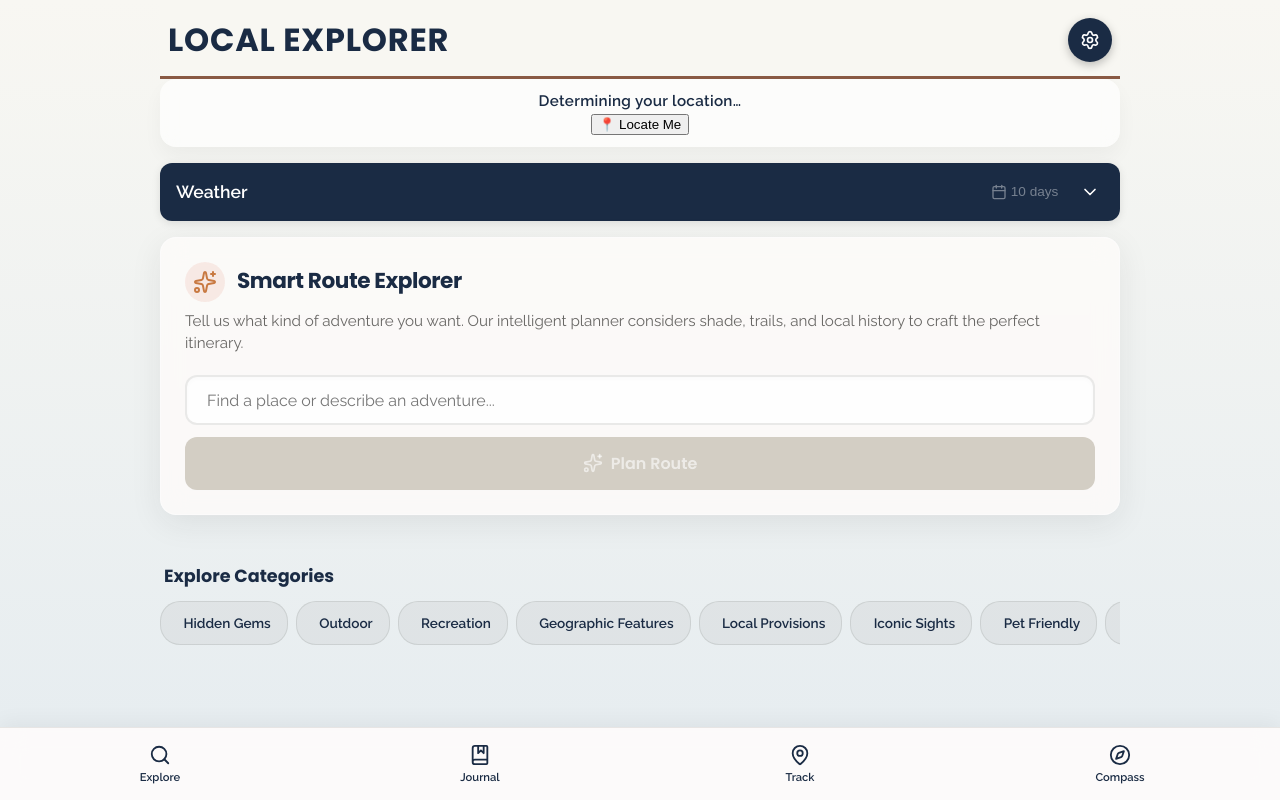
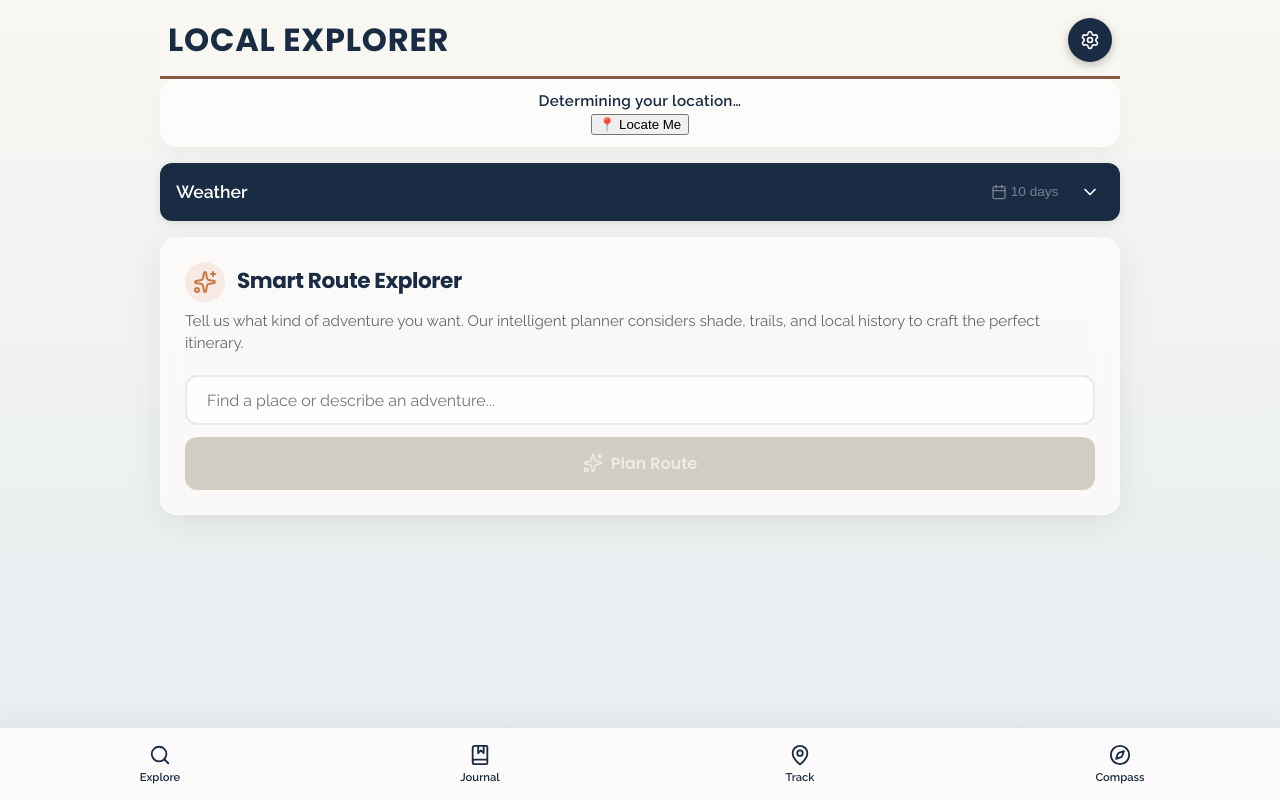
Before and after one commit to guySteve/LocalExplorer, a SvelteKit app: page / in a window 1280 px wide. Built offline with nearby package versions, Linux system fonts and the light colour scheme; no server answers; a web font is replaced by a local one.

Commit message:
style: remove explore categories to streamline UI

```diff
--- a/src/routes/+page.svelte
+++ b/src/routes/+page.svelte
@@ -15,7 +15,6 @@
 	import LocationDisplay from '$lib/components/LocationDisplay.svelte';
 	import EcoRouteChat from '$lib/components/EcoRouteChat.svelte';
 	import WeatherSimple from '$lib/components/WeatherSimple.svelte';
-	import FilterGrid from '$lib/components/FilterGrid.svelte';
 	import BottomNav from '$lib/components/BottomNav.svelte';
 	import SettingsModal from '$lib/components/SettingsModal.svelte';
 	import CollectionModal from '$lib/components/CollectionModal.svelte';
@@ -371,12 +370,6 @@
 		}}
 		on:searchResults={handleSearchResults}
 	/>
-
-	<!-- Categories Grid (flattened) -->
-	<div class="categories-section">
-		<h4 class="section-title">Explore Categories</h4>
-		<FilterGrid on:openSubMenu={handleOpenSubMenu} />
-	</div>
 </main>
 
 <BottomNav
@@ -473,18 +466,4 @@
 		flex-direction: column;
 		gap: 1rem;
 	}
-
-
-
-	.categories-section {
-		margin-top: 0.5rem;
-	}
-
-	.section-title {
-		margin: 0 0 0.75rem 0;
-		color: var(--text-dark);
-		font-family: var(--font-primary);
-		font-size: 1.1rem;
-		padding-left: 0.25rem;
-	}
 </style>
```
